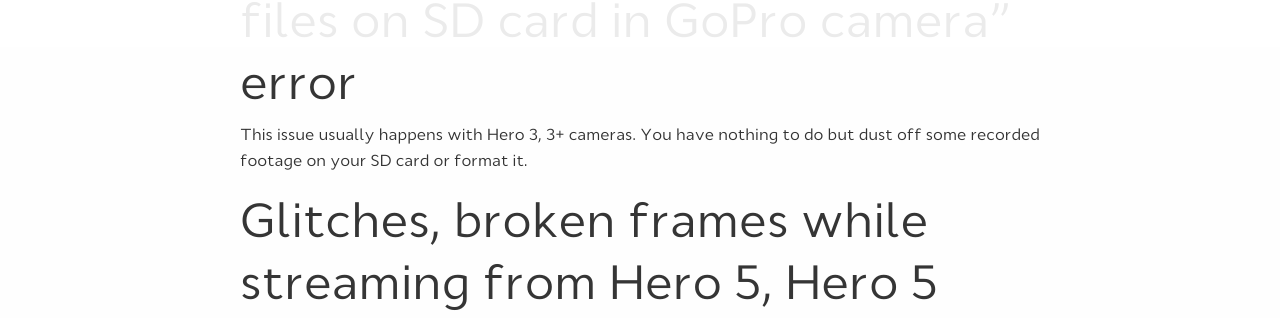
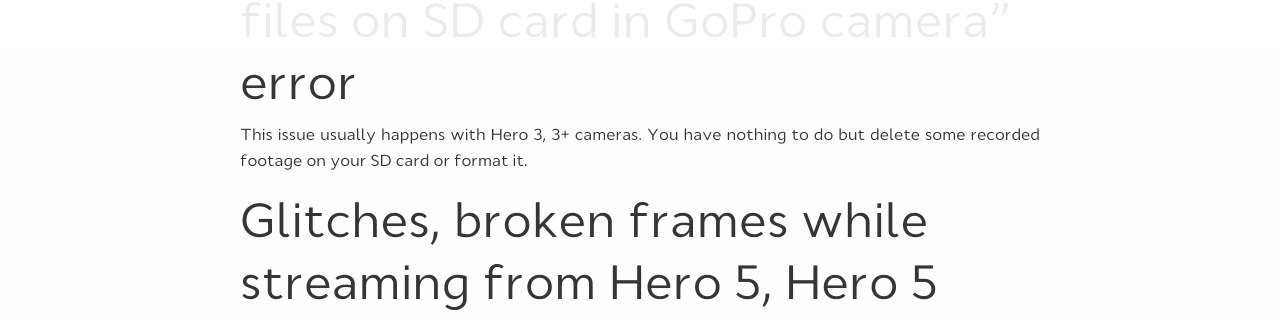
Before and after one commit to videogorillas/live4io, a Jekyll site: the page built from _posts/2018-09-19-faq.md, in a window 1280 px wide and 900 px high, scrolled down 1845 px. Shown: the part 136-454 px from the top of the window. Built offline with Jekyll 4.4.1, drawn with Linux system fonts in a browser that asks for light colours.

Commit message:
delete instead of "dust off"

```diff
--- a/_posts/2018-09-19-faq.md
+++ b/_posts/2018-09-19-faq.md
@@ -26,7 +26,7 @@
 
 # "Stream terminated. Too many files on SD card in GoPro camera" error
 
-This issue usually happens with Hero 3, 3+ cameras. You have nothing to do but dust off some recorded footage on your SD card or format it.
+This issue usually happens with Hero 3, 3+ cameras. You have nothing to do but delete some recorded footage on your SD card or format it.
 
 # Glitches, broken frames while streaming from Hero 5, Hero 5 session, Hero 6
 
```
